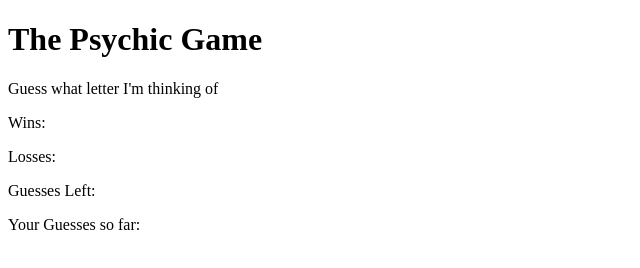
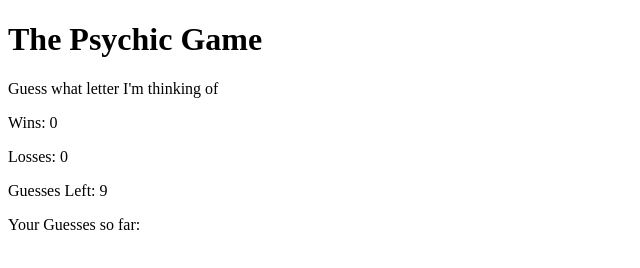
Before and after one commit to hoomanfor/Psychic-Game, a plain HTML site: page index.html in a window 1280 px wide. Shown: the full height of the page, 0-640 px from the left. Drawn offline with Linux system fonts and the light colour scheme.

Commit message:
At start, Wins: 0, Losses: 0, Guesses Left: 9

```diff
--- a/index.html
+++ b/index.html
@@ -12,9 +12,9 @@
 
         <h1>The Psychic Game</h1>
         <p>Guess what letter I'm thinking of</p>
-        <p>Wins: <span id="dom-wins"></span></p>
-        <p>Losses: <span id="dom-losses"></span></p>
-        <p>Guesses Left: <span id="guesses-left"></span></p>
+        <p>Wins: <span id="dom-wins">0</span></p>
+        <p>Losses: <span id="dom-losses">0</span></p>
+        <p>Guesses Left: <span id="guesses-left">9</span></p>
         <p id="already-guessed">Your Guesses so far: </p>
 
         <script type="text/javascript" src="assets/javascript/game.js"></script>
```
